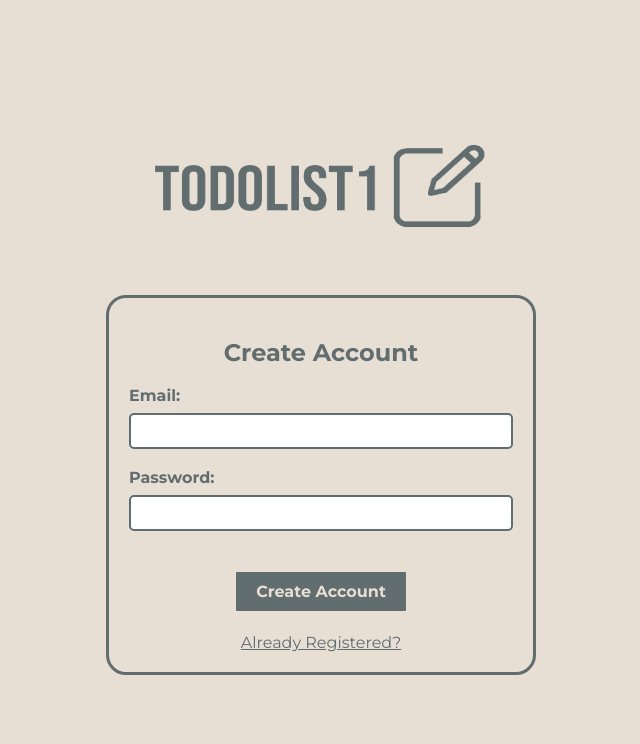
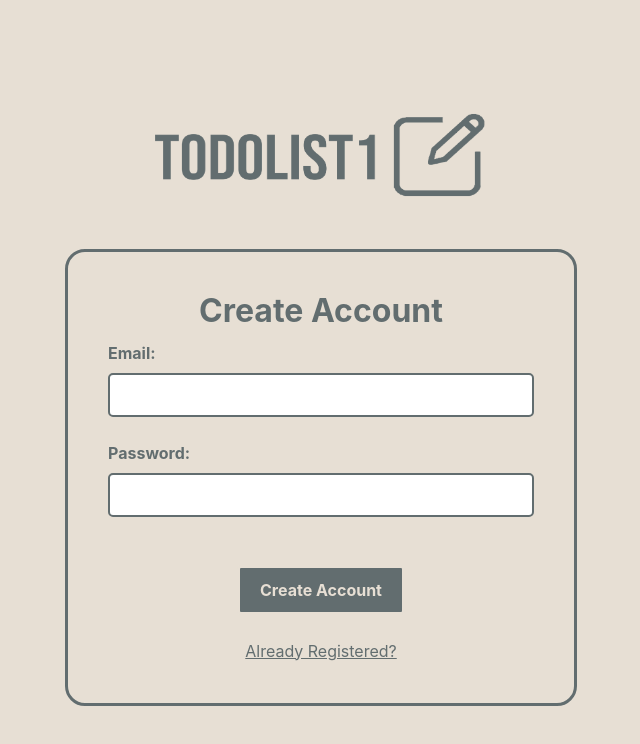
Before and after one commit to yihuididi/todolist1, a React (Create React App) app in the folder todolist/: page /create-account in a window 1280 px wide. Shown: the top 744 px of the page, without its empty margins (319-959 px from the left). Built offline with nearby package versions, Linux system fonts and the light colour scheme; no server answers.

Commit message:
Standardise font, scope style to login createaccount component, bootstrap to global

```diff
--- a/todolist/src/Components/CreateAccount.jsx
+++ b/todolist/src/Components/CreateAccount.jsx
@@ -1,5 +1,5 @@
 import React, {useState} from 'react'
-import './CreateAccount.css'
+import styles from './CreateAccount.module.css'
 import { Link } from 'react-router-dom'
 import { auth, database } from '../firebase'
 import { createUserWithEmailAndPassword } from 'firebase/auth'
@@ -27,29 +27,29 @@ export const CreateAccount = () => {
     }
 
   return (
-    <div className="create-account-container">
-        <img src={logo} className="logo-create-account" alt={logo}/>
-        <form className="create-account-form" onSubmit={handleSubmit}>
-            <h2>Create Account</h2>
-            <div className="create-account-form-title">
-                <label htmlFor="email">
+    <div className={styles.createaccountcontainer}>
+        <img src={logo} className={styles.logocreateaccount} alt={logo}/>
+        <form className={styles.createaccountform} onSubmit={handleSubmit}>
+            <h2 className={styles.createaccountformh2}>Create Account</h2>
+            <div className={styles.createaccountformtitle}>
+                <label htmlFor="email" className={styles.createaccountformlabel}>
                     Email:
                 </label>
-                <input type="text" className="form-input" onChange={(event) => setEmail(event.target.value)} />
+                <input type="text" className={styles.createaccountforminput} onChange={(event) => setEmail(event.target.value)} />
             </div>
             <br />
-            <div className="create-account-form-title">
-                <label htmlFor="password" >
+            <div className={styles.createaccountformtitle}>
+                <label htmlFor="password" className={styles.createaccountformlabel}>
                     Password:
                 </label>
-                <input type="password" onChange={(event) => setPassword(event.target.value)}/>
+                <input type="password" className={styles.createaccountforminput} onChange={(event) => setPassword(event.target.value)}/>
             </div>
             <br />
             <br />
-            <button type="submit">Create Account</button>
+            <button type="submit" className={styles.createaccountformbutton}>Create Account</button>
             <br />
             <br />
-            <Link to="/login" className='link-to-login'>Already Registered?</Link>
+            <Link to="/login" className={styles.linktologin}>Already Registered?</Link>
         </form>
     </div>
   )
--- a/todolist/src/Components/CreateAccount.css
+++ b/todolist/src/Components/CreateAccount.module.css
@@ -1,57 +1,54 @@
-@import url('https://fonts.googleapis.com/css2?family=Montserrat:ital,wght@0,100..900;1,100..900&display=swap');
+/*@import url('https://fonts.googleapis.com/css2?family=Montserrat:ital,wght@0,100..900;1,100..900&display=swap');*/
 
-.create-account-container {
+.createaccountcontainer {
     display: flex;
     flex-direction: column;
     justify-content: center;
     align-items: center;
     height: 100vh;
     background-color: #e7dfd4;
-    font-family: "Montserrat", sans-serif;
 }
 
-.create-account-form {
-    width: 30%;
+.createaccountform {
+    width: 40%;
     background: #e7dfd4;
-    padding: 20px;
+    padding: 40px;
     border-radius: 20px;
     border-color: #626d6f;
     border-style: solid;
     text-align: center;
+    margin-top: 15px;
 }
 
-.create-account-form h2{
-    font-family: "Montserrat", sans-serif;
+.createaccountformh2{
     color: #626d6f;
     font-weight: bolder;
+    margin-bottom: 10px;
 }
 
-.create-account-form-title {
+.createaccountformtitle {
     display: flex;
     flex-direction: column;
     align-items: flex-start;
 }
 
-.create-account-form label {
+.createaccountformlabel {
     margin-bottom: 8px;
-    font-family: "Montserrat", sans-serif;
-    font-weight: bold;
+    font-weight: bolder;
     color: #626d6f;
 }
 
-.create-account-form input{
+.createaccountforminput {
     width: 100%;
     border-radius: 5px;
     border-color: #626d6f;
     border-style: solid;
     padding: 8px;
     box-sizing: border-box;
-    font-family: "Montserrat", sans-serif;
 }
 
-.create-account-form button {
+.createaccountformbutton {
     background-color: #626d6f;
-    font-family: "Montserrat", sans-serif;
     font-weight: bold;
     color: #e7dfd4;
     border: none;
@@ -62,22 +59,21 @@
     font-size: 16px;
 }
 
-.create-account-form button:hover {
+.createaccountformbutton:hover {
     color: #626d6f;
     background-color: #e7dfd4;
 }
 
-.link-to-login {
+.linktologin {
     color: #626d6f;
-    font-family: "Montserrat", sans-serif;
 }
 
-.logo-create-account{
+.logocreateaccount{
     display: flex;
     flex-direction: column;
     justify-content: center;
     align-items: center;
     height: 120px;
     width: 370px;
-    padding-bottom: 50px;
+    margin-bottom: 20px;
 }
--- a/todolist/src/Components/Login.jsx
+++ b/todolist/src/Components/Login.jsx
@@ -1,5 +1,5 @@
 import React, {useState} from 'react'
-import './Login.css'
+import styles from './Login.module.css'
 import { Link } from 'react-router-dom'
 import {auth} from '../firebase'
 import { signInWithEmailAndPassword } from 'firebase/auth'
@@ -21,29 +21,29 @@ export const Login = () => {
     }
 
   return (
-    <div className='login-container'>
-      <img src={logo} className="logo-login" alt={logo}/>
-        <form className='login-form' onSubmit={handleSubmit}>
-          <h2>Login</h2>
-          <div className="login-form-title">
-            <label htmlFor="email">
+    <div className= {styles.logincontainer}>
+      <img src={logo} className={styles.logologin} alt={logo}/>
+        <form className={styles.loginform} onSubmit={handleSubmit}>
+          <h2 className={styles.loginformh2}>Login</h2>
+          <div className={styles.loginformtitle}>
+            <label htmlFor="email" className={styles.loginformlabel}>
                 Email:
             </label>
-            <input type="text" onChange={(event) => setEmail(event.target.value)} />
+            <input type="text" className={styles.loginforminput} onChange={(event) => setEmail(event.target.value)} />
           </div>
           <br />
-          <div className="login-form-title">
-            <label htmlFor="password" >
+          <div className={styles.loginformtitle}>
+            <label htmlFor="password" className={styles.loginformlabel}>
                 Password:
             </label>
-            <input type="password" onChange={(event) => setPassword(event.target.value)}/>
+            <input type="password" className={styles.loginforminput} onChange={(event) => setPassword(event.target.value)}/>
           </div>
           <br />
           <br />
-          <button type="submit">Login</button>
+          <button type="submit" className={styles.loginformbutton}>Login</button>
           <br />
           <br />
-          <Link to="/create-account" className='link-to-create-account'>Dont't have an account?</Link>
+          <Link to="/create-account" className={styles.linktocreateaccount}>Dont't have an account?</Link>
         </form>
     </div>
   )
--- a/todolist/src/Components/Login.css
+++ b/todolist/src/Components/Login.module.css
@@ -1,57 +1,54 @@
-@import url('https://fonts.googleapis.com/css2?family=Montserrat:ital,wght@0,100..900;1,100..900&display=swap');
+/*@import url('https://fonts.googleapis.com/css2?family=Montserrat:ital,wght@0,100..900;1,100..900&display=swap');*/
 
-.login-container {
+.logincontainer {
     display: flex;
     flex-direction: column;
     justify-content: center;
     align-items: center;
     height: 100vh;
     background-color: #626d6f;
-    font-family: "Montserrat", sans-serif;
 }
 
-.login-form {
-    width: 30%;
+.loginform {
+    width: 40%;
     background: #626d6f;
-    padding: 20px;
+    padding: 40px;
     border-radius: 20px;
     border-color: #e7dfd4;
     border-style: solid;
     text-align: center;
+    margin-top: 15px;
 }
 
-.login-form h2{
-    font-family: "Montserrat", sans-serif;
+.loginformh2{
     color: #e7dfd4;
     font-weight: bolder;
+    margin-bottom: 10px;
 }
 
-.login-form-title {
+.loginformtitle {
     display: flex;
     flex-direction: column;
     align-items: flex-start;
 }
 
-.login-form label {
+.loginformlabel {
     margin-bottom: 8px;
-    font-family: "Montserrat", sans-serif;
-    font-weight: bold;
+    font-weight: bolder;
     color: #e7dfd4;
 }
 
-.login-form input{
+.loginforminput{
     width: 100%;
     border-radius: 5px;
     border-color: #e7dfd4;
     border-style: solid;
     padding: 8px;
     box-sizing: border-box;
-    font-family: "Montserrat", sans-serif;
 }
 
-.login-form button {
+.loginformbutton {
     background-color: #e7dfd4;
-    font-family: "Montserrat", sans-serif;
     font-weight: bold;
     color: #626d6f;
     border: none;
@@ -62,22 +59,21 @@
     font-size: 16px;
 }
 
-.login-form button:hover {
+.loginformbutton:hover {
     color: #e7dfd4;
-    background-color: #e7dfd4;
+    background-color: #626d6f;
 }
 
-.link-to-create-account {
+.linktocreateaccount {
     color: #e7dfd4;
-    font-family: "Montserrat", sans-serif;
 }
 
-.logo-login {
+.logologin {
     display: flex;
     flex-direction: column;
     justify-content: center;
     align-items: center;
     height: 120px;
     width: 375px;
-    padding-bottom: 50px;
+    margin-bottom: 20px;
 }
--- a/todolist/src/index.js
+++ b/todolist/src/index.js
@@ -2,8 +2,8 @@ import App from './App';
 import React from 'react';
 import reportWebVitals from './reportWebVitals';
 import ReactDOM from 'react-dom/client';
-// import 'bootstrap/dist/css/bootstrap.min.css';
-// import 'bootstrap/dist/js/bootstrap.bundle.min.js';
+import 'bootstrap/dist/css/bootstrap.min.css';
+import 'bootstrap/dist/js/bootstrap.bundle.min.js';
 import './index.css';
 
 const root = ReactDOM.createRoot(document.getElementById('root'));
```
